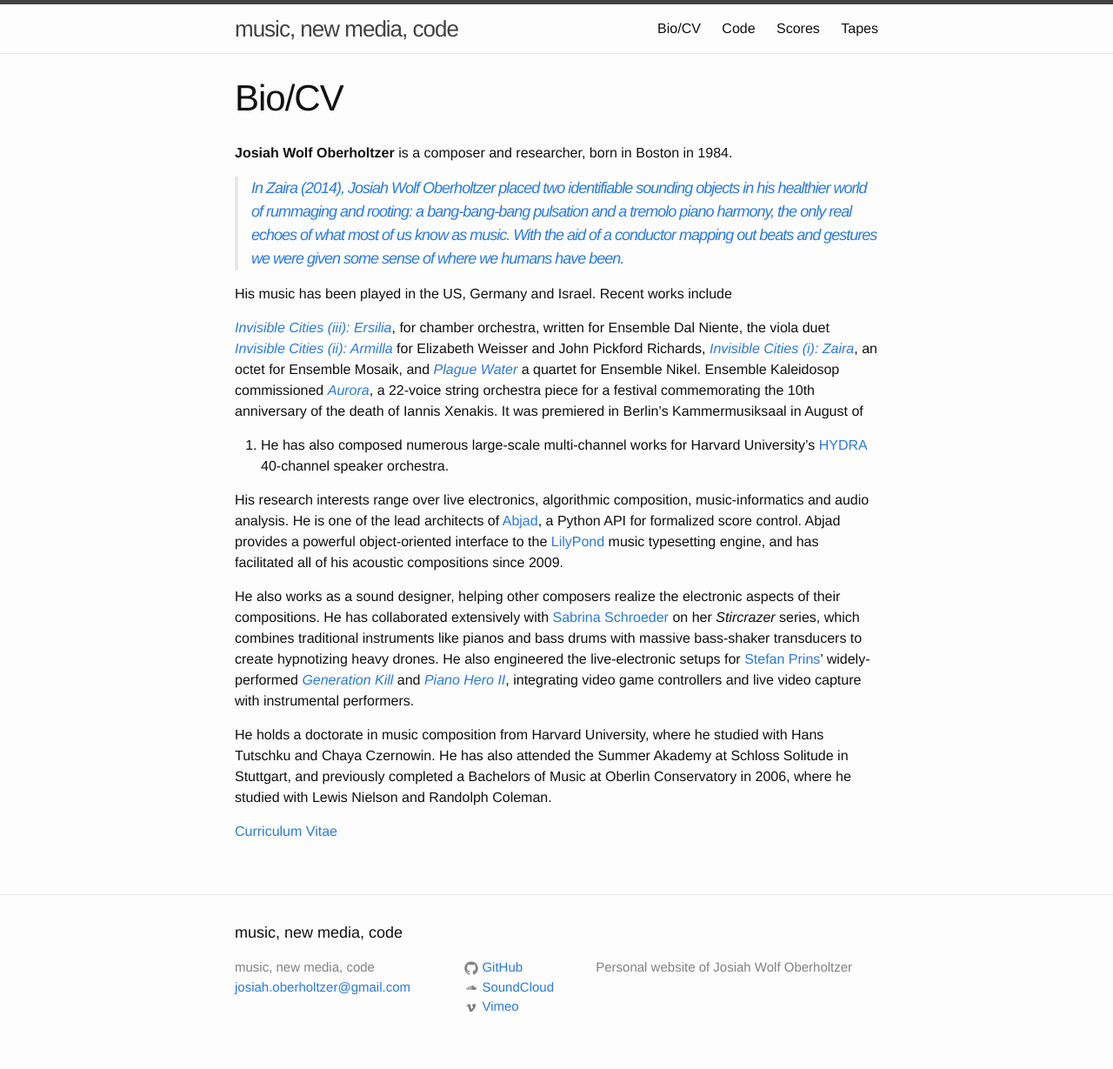
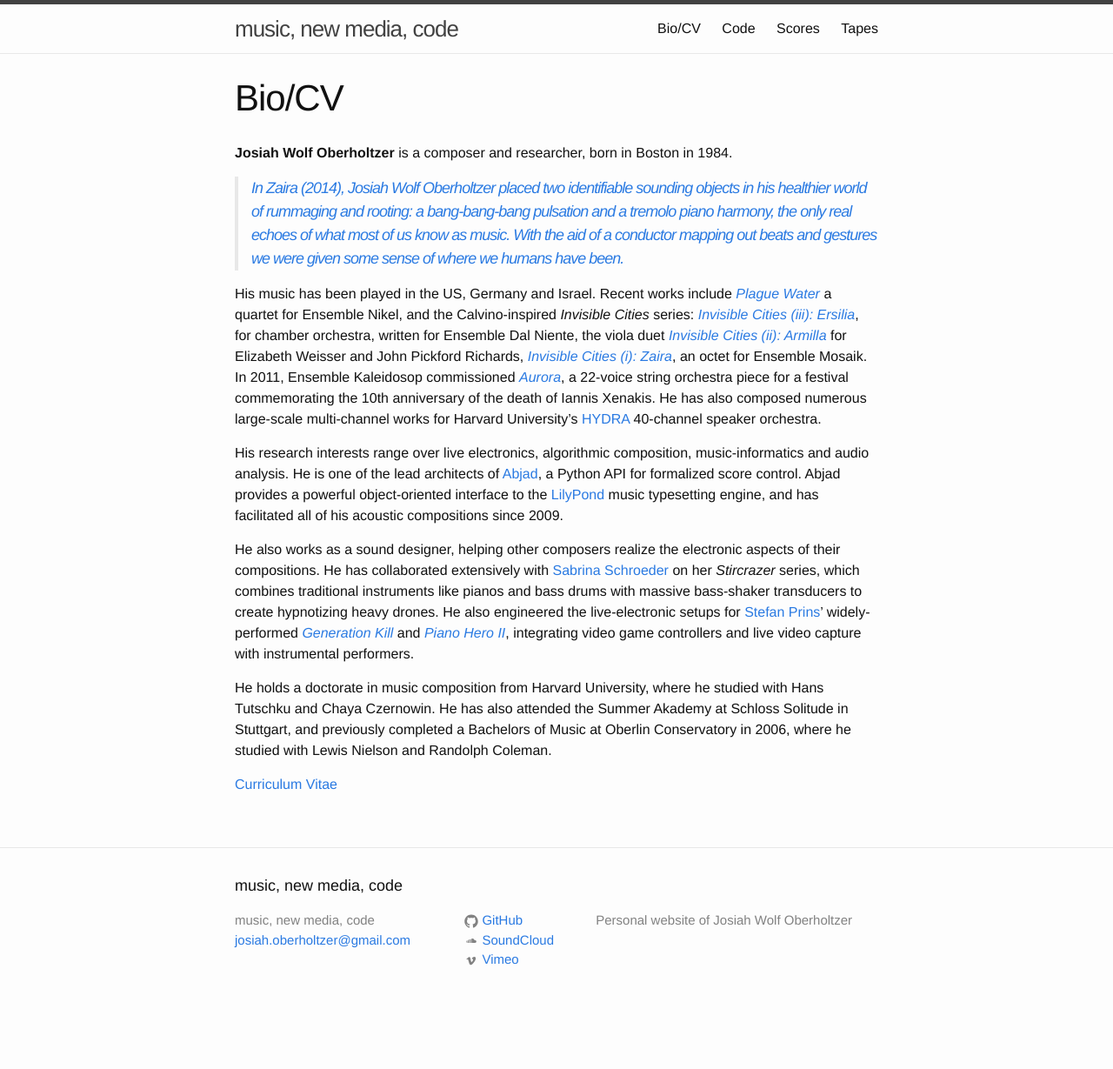
Before and after one commit to josiah-wolf-oberholtzer/josiah-wolf-oberholtzer.github.io, a Jekyll site: the page built from bio.md, in a window 1280 px wide. Shown: the whole page at 87% size. Built offline with Jekyll 4.4.1, drawn with Linux system fonts in a browser that asks for light colours; nearby versions of some CDN libraries; after the commit the page ends 1175 px from its top, so only the background shows below that.

Commit message:
Updated bio.

```diff
--- a/bio.md
+++ b/bio.md
@@ -14,17 +14,15 @@
 > we were given some sense of where we humans have been.][review]
 
 His music has been played in the US, Germany and Israel. Recent works include
-
-[*Invisible Cities (iii): Ersilia*][ersilia], for chamber orchestra, written
-for Ensemble Dal Niente, the viola duet [*Invisible Cities (ii):
-Armilla*][armilla] for Elizabeth Weisser and John Pickford Richards,
-[*Invisible Cities (i): Zaira*][zaira], an octet for Ensemble Mosaik, and
-[*Plague Water*][pw] a quartet for Ensemble Nikel. Ensemble Kaleidosop
-commissioned [*Aurora*][aurora], a 22-voice string orchestra piece for a
-festival commemorating the 10th anniversary of the death of Iannis Xenakis. It
-was premiered in Berlin's Kammermusiksaal in August of
-2011. He has also composed numerous large-scale multi-channel works for Harvard
-      University's [HYDRA][hydra] 40-channel speaker orchestra.
+[*Plague Water*][pw] a quartet for Ensemble Nikel, and the Calvino-inspired
+*Invisible Cities* series: [*Invisible Cities (iii): Ersilia*][ersilia], for
+chamber orchestra, written for Ensemble Dal Niente, the viola duet [*Invisible
+Cities (ii): Armilla*][armilla] for Elizabeth Weisser and John Pickford
+Richards, [*Invisible Cities (i): Zaira*][zaira], an octet for Ensemble Mosaik.
+In 2011, Ensemble Kaleidosop commissioned [*Aurora*][aurora], a 22-voice string
+orchestra piece for a festival commemorating the 10th anniversary of the death
+of Iannis Xenakis. He has also composed numerous large-scale multi-channel
+works for Harvard University's [HYDRA][hydra] 40-channel speaker orchestra.
 
 His research interests range over live electronics, algorithmic composition,
 music-informatics and audio analysis. He is one of the lead architects of
```
